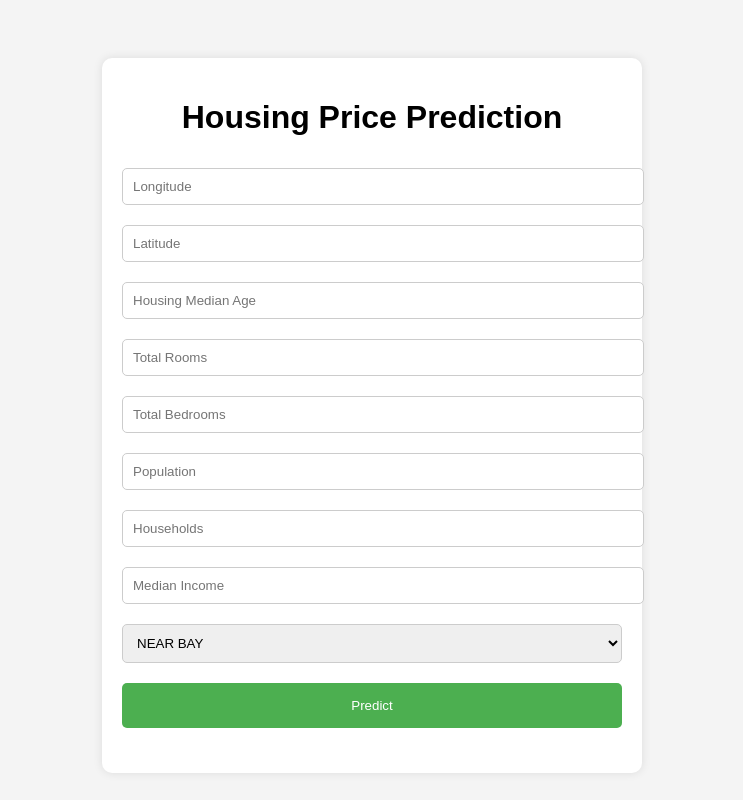
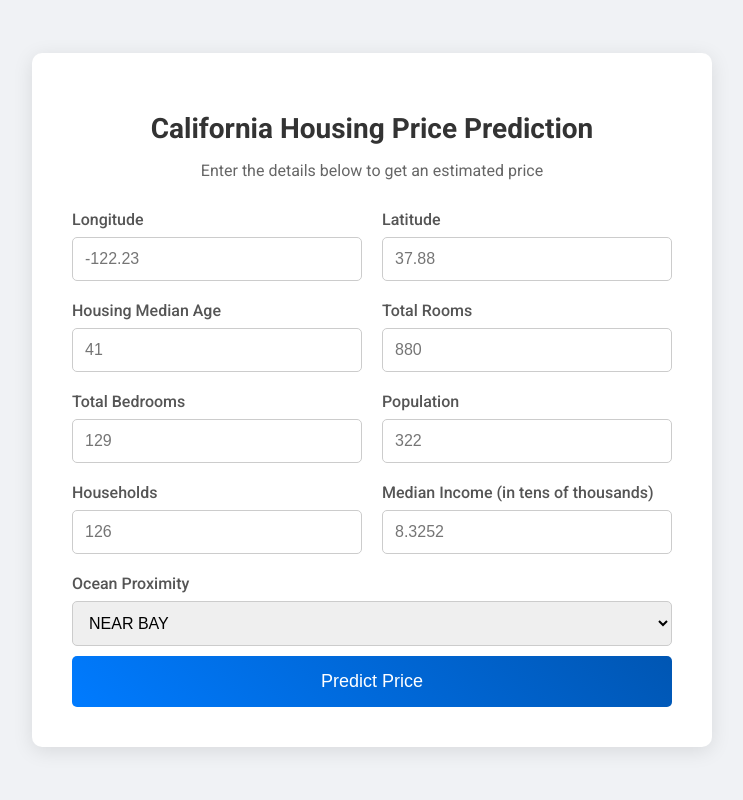
Before and after one commit to BHSajuu/House-price-predictions, a Flask app: page / in a window 1280 px wide. Shown: the whole page, without its empty margins (268-1011 px from the left). Run offline with Flask 3, Linux system fonts and the light colour scheme; parts of the project's set-up code (start-up, migrations or seed data) failed here and were passed over.

Commit message:
UI improved

```diff
--- a/static/style.css
+++ b/static/style.css
@@ -1,39 +1,104 @@
+/* General Body Styles */
 body {
-    font-family: Arial, sans-serif;
-    background-color: #f4f4f4;
-    text-align: center;
-    padding-top: 50px;
+    font-family: 'Roboto', sans-serif;
+    background-color: #f0f2f5;
+    display: flex;
+    justify-content: center;
+    align-items: center;
+    min-height: 100vh;
+    margin: 0;
 }
 
+/* Main Container */
 .container {
-    width: 500px;
-    margin: auto;
-    background: white;
-    padding: 20px;
+    background: #ffffff;
+    padding: 40px;
     border-radius: 10px;
-    box-shadow: 0 0 10px rgba(0, 0, 0, 0.1);
+    box-shadow: 0 4px 20px rgba(0, 0, 0, 0.1);
+    width: 100%;
+    max-width: 600px;
+    text-align: center;
+}
+
+/* Header */
+header h1 {
+    margin-bottom: 10px;
+    font-size: 28px;
+    color: #333;
+}
+
+header p {
+    margin-bottom: 30px;
+    color: #666;
+}
+
+/* Form Layout */
+.form-row {
+    display: flex;
+    justify-content: space-between;
+    gap: 20px;
+    margin-bottom: 20px;
+}
+
+.form-group {
+    flex: 1;
+    text-align: left;
+}
+
+/* Form Elements */
+label {
+    display: block;
+    margin-bottom: 8px;
+    font-weight: 500;
+    color: #555;
 }
 
 input, select {
     width: 100%;
-    padding: 10px;
-    margin: 10px 0;
+    padding: 12px;
     border: 1px solid #ccc;
     border-radius: 5px;
+    box-sizing: border-box;
+    font-size: 16px;
+    transition: border-color 0.3s;
 }
 
+input:focus, select:focus {
+    border-color: #007bff;
+    outline: none;
+}
+
+/* Predict Button */
 .btn {
     width: 100%;
-    background-color: #4CAF50;
+    background: linear-gradient(45deg, #007bff, #0056b3);
     color: white;
     padding: 15px;
     margin-top: 10px;
     border: none;
     border-radius: 5px;
     cursor: pointer;
+    font-size: 18px;
+    font-weight: 500;
+    transition: background 0.3s, transform 0.2s;
 }
 
+.btn:hover {
+    background: linear-gradient(45deg, #0056b3, #007bff);
+    transform: translateY(-2px);
+}
+
+/* Prediction Result */
 .prediction {
-    margin-top: 20px;
-    font-size: 20px;
+    margin-top: 30px;
+    padding: 20px;
+    background-color: #e9f7ef;
+    border-left: 5px solid #28a745;
+    border-radius: 5px;
 }
+
+.prediction h2 {
+    color: #28a745;
+    margin: 0;
+    font-size: 22px;
+}
--- a/templates/index.html
+++ b/templates/index.html
@@ -1,33 +1,76 @@
 <!DOCTYPE html>
-<html>
+<html lang="en">
 <head>
+    <meta charset="UTF-8">
+    <meta name="viewport" content="width=device-width, initial-scale=1.0">
     <title>Housing Price Prediction</title>
     <link rel="stylesheet" href="{{ url_for('static', filename='style.css') }}">
+    <link href="https://fonts.googleapis.com/css2?family=Roboto:wght@400;500;700&display=swap" rel="stylesheet">
 </head>
 <body>
     <div class="container">
-        <h1>Housing Price Prediction</h1>
+        <header>
+            <h1>California Housing Price Prediction</h1>
+            <p>Enter the details below to get an estimated price</p>
+        </header>
         <form action="{{ url_for('predict') }}" method="post">
-            <input type="text" name="longitude" placeholder="Longitude" required="required" />
-            <input type="text" name="latitude" placeholder="Latitude" required="required" />
-            <input type="text" name="housing_median_age" placeholder="Housing Median Age" required="required" />
-            <input type="text" name="total_rooms" placeholder="Total Rooms" required="required" />
-            <input type="text" name="total_bedrooms" placeholder="Total Bedrooms" required="required" />
-            <input type="text" name="population" placeholder="Population" required="required" />
-            <input type="text" name="households" placeholder="Households" required="required" />
-            <input type="text" name="median_income" placeholder="Median Income" required="required" />
-            <select name="ocean_proximity" required="required">
+            <div class="form-row">
+                <div class="form-group">
+                    <label for="longitude">Longitude</label>
+                    <input type="text" id="longitude" name="longitude" placeholder="-122.23" required="required" />
+                </div>
+                <div class="form-group">
+                    <label for="latitude">Latitude</label>
+                    <input type="text" id="latitude" name="latitude" placeholder="37.88" required="required" />
+                </div>
+            </div>
+            <div class="form-row">
+                <div class="form-group">
+                    <label for="housing_median_age">Housing Median Age</label>
+                    <input type="text" id="housing_median_age" name="housing_median_age" placeholder="41" required="required" />
+                </div>
+                <div class="form-group">
+                    <label for="total_rooms">Total Rooms</label>
+                    <input type="text" id="total_rooms" name="total_rooms" placeholder="880" required="required" />
+                </div>
+            </div>
+            <div class="form-row">
+                <div class="form-group">
+                    <label for="total_bedrooms">Total Bedrooms</label>
+                    <input type="text" id="total_bedrooms" name="total_bedrooms" placeholder="129" required="required" />
+                </div>
+                <div class="form-group">
+                    <label for="population">Population</label>
+                    <input type="text" id="population" name="population" placeholder="322" required="required" />
+                </div>
+            </div>
+            <div class="form-row">
+                <div class="form-group">
+                    <label for="households">Households</label>
+                    <input type="text" id="households" name="households" placeholder="126" required="required" />
+                </div>
+                <div class="form-group">
+                    <label for="median_income">Median Income (in tens of thousands)</label>
+                    <input type="text" id="median_income" name="median_income" placeholder="8.3252" required="required" />
+                </div>
+            </div>
+            <div class="form-group">
+                <label for="ocean_proximity">Ocean Proximity</label>
+                <select id="ocean_proximity" name="ocean_proximity" required="required">
                     <option value="NEAR BAY">NEAR BAY</option>
                     <option value="<1H OCEAN">&lt;1H OCEAN</option>
                     <option value="INLAND">INLAND</option>
                     <option value="NEAR OCEAN">NEAR OCEAN</option>
                     <option value="ISLAND">ISLAND</option>
                 </select>
-            <button type="submit" class="btn">Predict</button>
+            </div>
+            <button type="submit" class="btn">Predict Price</button>
         </form>
+        {% if prediction_text %}
         <div class="prediction">
             <h2>{{ prediction_text }}</h2>
         </div>
+        {% endif %}
     </div>
 </body>
 </html>
```
Lines whose indentation alone changed are shown as unchanged.
